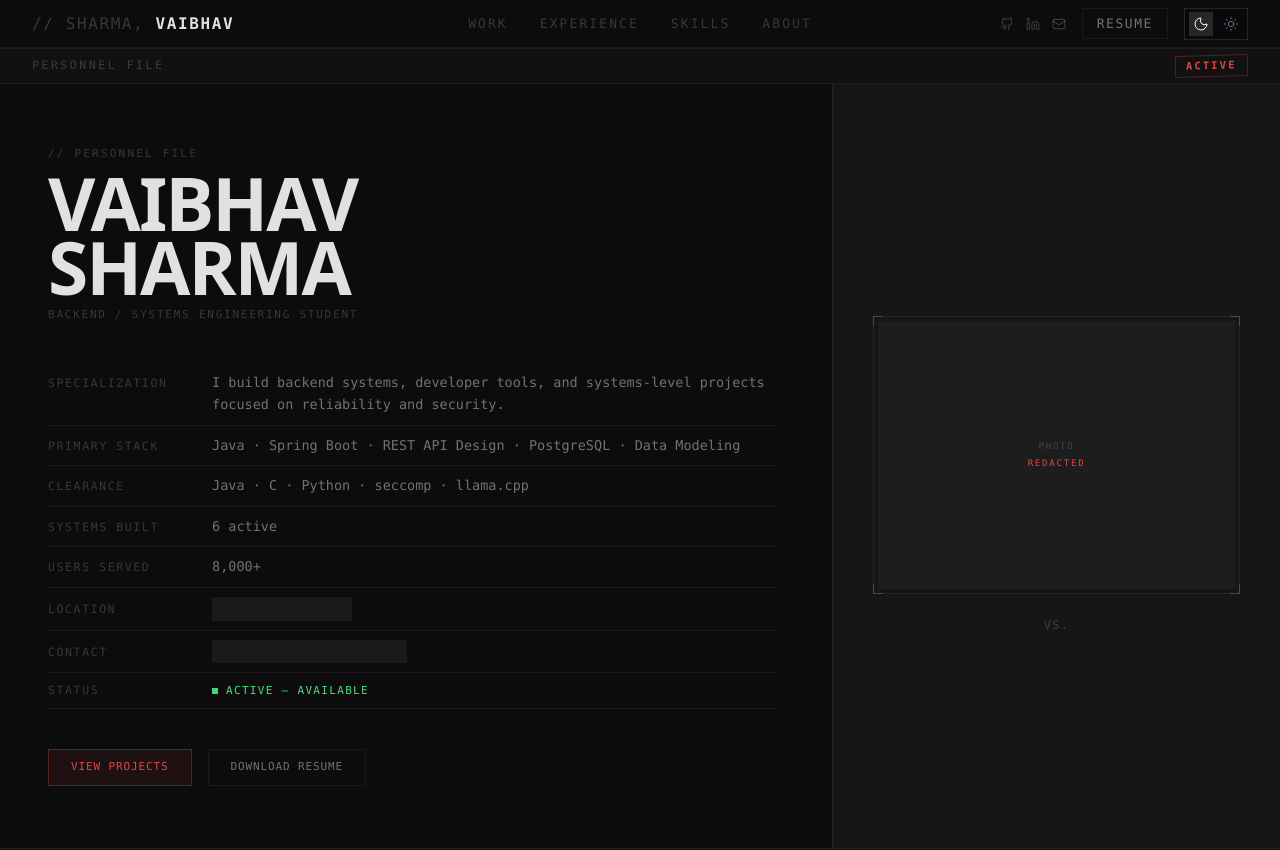
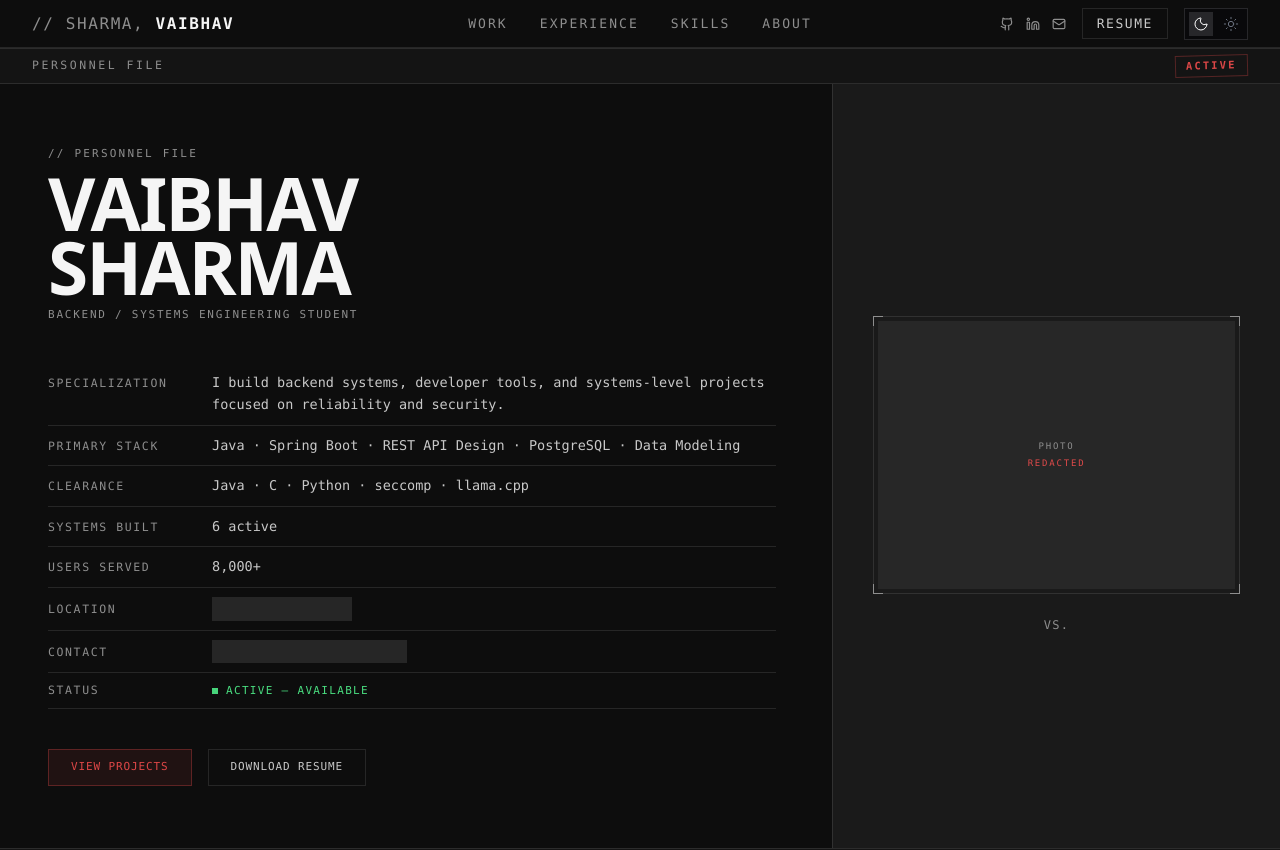
Before and after one commit to sharmavaibhav31/sharmavaibhav31.github.io, a React (Vite) app: page / in a window 1280 px wide. Shown: the top 850 px of the page. Built offline with nearby package versions, Linux system fonts and the light colour scheme.

Commit message:
Feat: Updated text color to match theme contrast

```diff
--- a/src/styles/globals.css
+++ b/src/styles/globals.css
@@ -3,14 +3,14 @@
 @tailwind utilities;
 
 :root {
-  --bg-primary:          #0c0c0c;
-  --bg-surface:          #111111;
-  --bg-raised:           #161616;
-  --border-default:      rgba(255, 255, 255, 0.06);
-  --border-subtle:       rgba(255, 255, 255, 0.03);
-  --text-primary:        rgba(255, 255, 255, 0.88);
-  --text-secondary:      rgba(255, 255, 255, 0.42);
-  --text-muted:          rgba(255, 255, 255, 0.18);
+  --bg-primary:          #0d0d0d;
+  --bg-surface:          #141414;
+  --bg-raised:           #1a1a1a;
+  --border-default:      rgba(255, 255, 255, 0.10);
+  --border-subtle:       rgba(255, 255, 255, 0.06);
+  --text-primary:        #f5f5f5;
+  --text-secondary:      #c8c8c8;
+  --text-muted:          #8e8e8e;
   --accent-red:          rgba(255, 80, 80, 0.85);
   --accent-red-bg:       rgba(255, 80, 80, 0.08);
   --accent-red-border:   rgba(255, 80, 80, 0.28);
```
